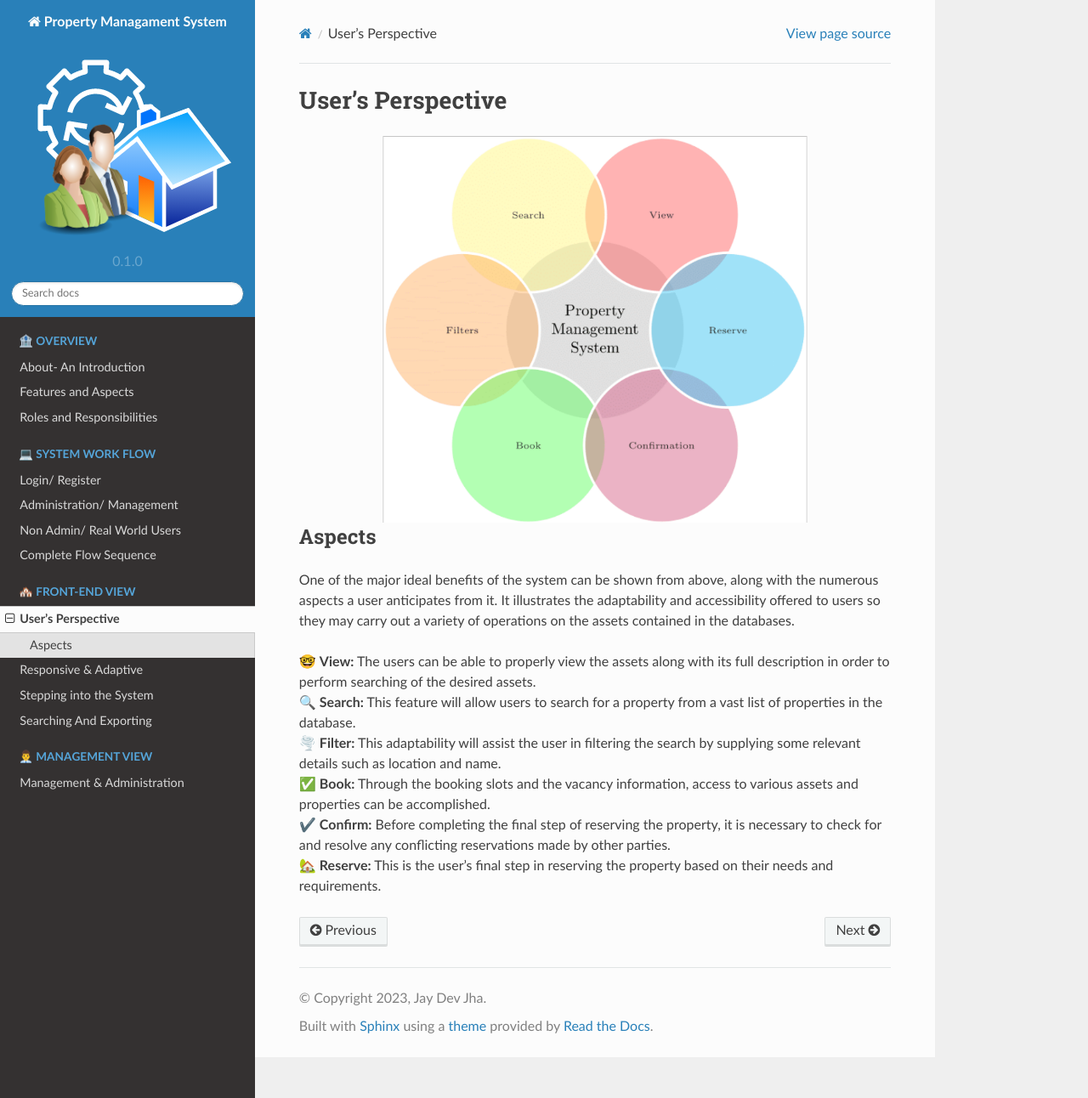
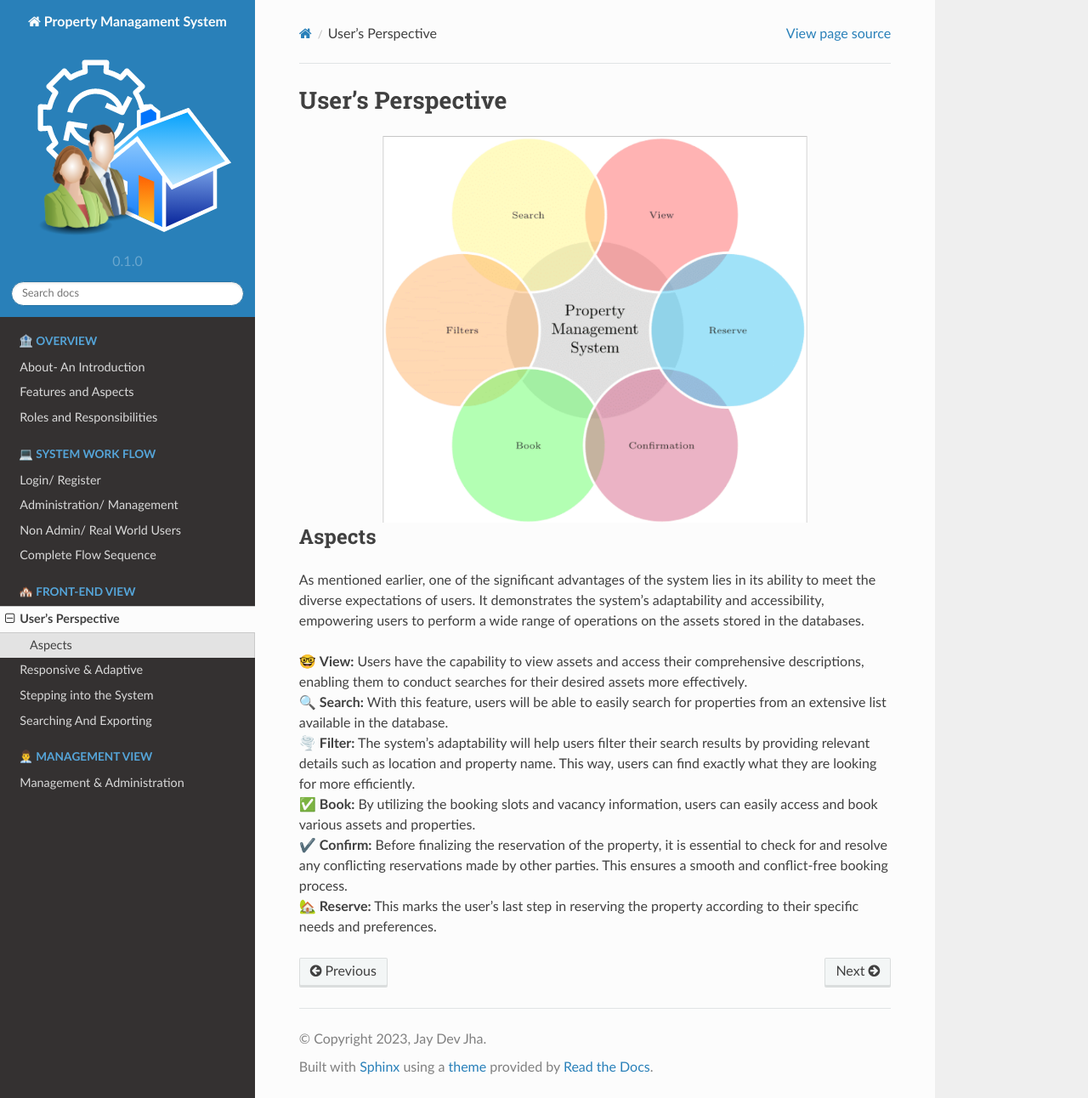
Before and after one commit to IIITM-Jay/Property-Management-System-Docs, a Sphinx documentation site: the page built from docs/source/usersPerspective.rst, in a window 1280 px wide and 1292 px high. Shown: the whole window at 85% size. Built offline with Sphinx 7.4.7 and the Read the Docs theme 2.0.0, drawn with Linux system fonts in a browser that asks for light colours.

Commit message:
Update usersPerspective.rst

```diff
--- a/docs/source/usersPerspective.rst
+++ b/docs/source/usersPerspective.rst
@@ -11,12 +11,11 @@ User's Perspective
 
 Aspects
 ---------------
-One of the major ideal benefits of the system can be shown from above, along with the numerous aspects a user anticipates from it.
-It illustrates the adaptability and accessibility offered to users so they may carry out a variety of operations on the assets contained in the databases.
+As mentioned earlier, one of the significant advantages of the system lies in its ability to meet the diverse expectations of users. It demonstrates the system's adaptability and accessibility, empowering users to perform a wide range of operations on the assets stored in the databases.
 
-🤓 **View:** The users can be able to properly view the assets along with its full description in order to perform searching of the desired assets. :raw-html:`<br />`
-🔍 **Search:** This feature will allow users to search for a property from a vast list of properties in the database. :raw-html:`<br />`
-🌪️ **Filter:** This adaptability will assist the user in filtering the search by supplying some relevant details such as location and name. :raw-html:`<br />`
-✅ **Book:**  Through the booking slots and the vacancy information, access to various assets and properties can be accomplished. :raw-html:`<br />`
-✔️ **Confirm:** Before completing the final step of reserving the property, it is necessary to check for and resolve any conflicting reservations made by other parties. :raw-html:`<br />`
-🏡 **Reserve:** This is the user's final step in reserving the property based on their needs and requirements.
+🤓 **View:** Users have the capability to view assets and access their comprehensive descriptions, enabling them to conduct searches for their desired assets more effectively. :raw-html:`<br />`
+🔍 **Search:** With this feature, users will be able to easily search for properties from an extensive list available in the database. :raw-html:`<br />`
+🌪️ **Filter:** The system's adaptability will help users filter their search results by providing relevant details such as location and property name. This way, users can find exactly what they are looking for more efficiently. :raw-html:`<br />`
+✅ **Book:**  By utilizing the booking slots and vacancy information, users can easily access and book various assets and properties. :raw-html:`<br />`
+✔️ **Confirm:** Before finalizing the reservation of the property, it is essential to check for and resolve any conflicting reservations made by other parties. This ensures a smooth and conflict-free booking process. :raw-html:`<br />`
+🏡 **Reserve:** This marks the user's last step in reserving the property according to their specific needs and preferences.
```
